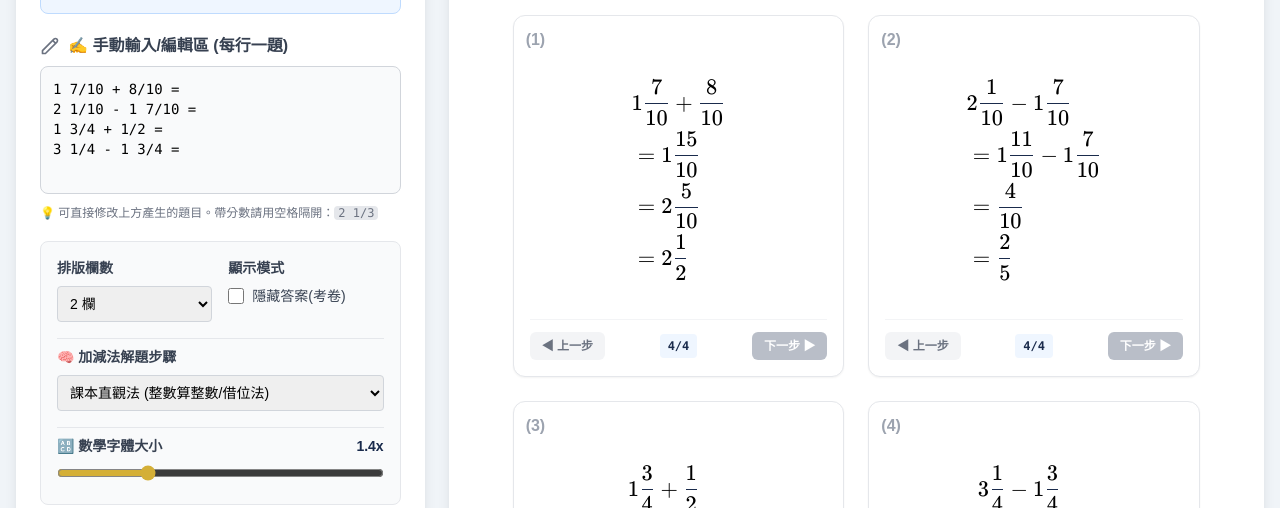
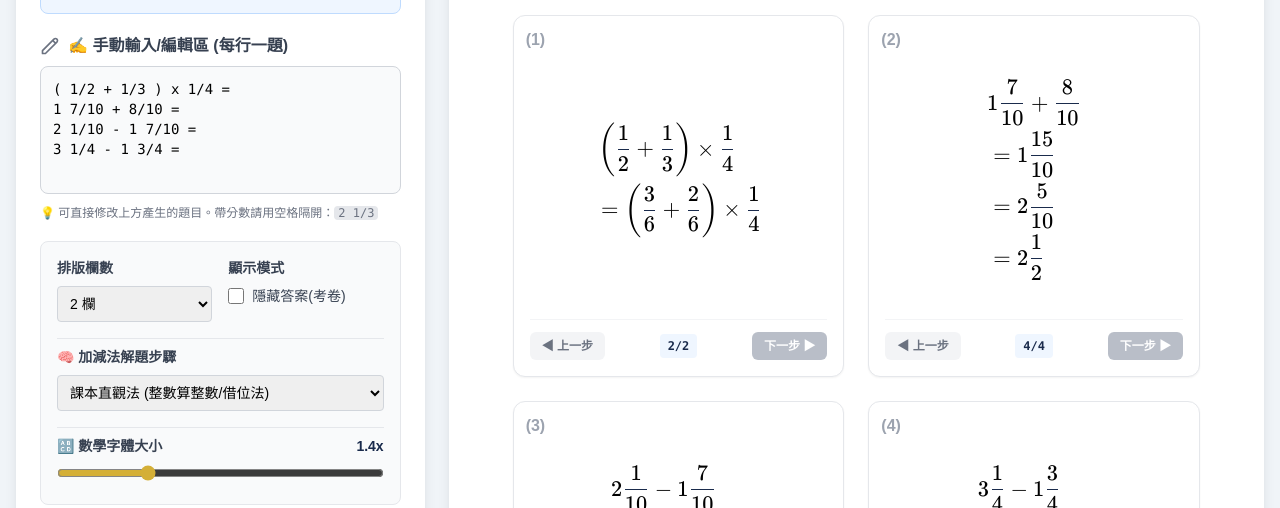
Before and after one commit to puti001/teach_tools, a plain HTML site: page Fraction.html in a window 1280 px wide. Shown: the part 292-800 px from the top of the page. Drawn offline with nearby package versions, Linux system fonts and the light colour scheme.

Commit message:
Enhance math input and add expression parser
Updated default math input values and added a recursive expression parsing tool with support for mixed operations and LaTeX formatting.

```diff
--- a/Fraction.html
+++ b/Fraction.html
@@ -246,8 +246,8 @@
         document.addEventListener("DOMContentLoaded", () => {
             document.getElementById('auto-grade').value = '4';
             document.getElementById('auto-count').value = '4';
-            // 給予測試課本例題的預設值
-            document.getElementById('math-input').value = "1 7/10 + 8/10 =\n2 1/10 - 1 7/10 =\n1 3/4 + 1/2 =\n3 1/4 - 1 3/4 =";
+            // 給予測試課本例題的預設值，加入四則混合示範
+            document.getElementById('math-input').value = "( 1/2 + 1/3 ) x 1/4 =\n1 7/10 + 8/10 =\n2 1/10 - 1 7/10 =\n3 1/4 - 1 3/4 =";
             generateMath();
         });
 
@@ -393,6 +393,56 @@
             return { w, n, d: imp.d };
         }
 
+        // 🌟 新增：強大的遞迴表達式解析工具群
+        function formatTokenToLatex(t) {
+            if (t === '(') return '\\left(';
+            if (t === ')') return '\\right)';
+            if (t === '*' || t.toLowerCase() === 'x' || t === '×') return '\\times';
+            if (t === '/' || t === '÷') return '\\div';
+            if (t === '+' || t === '-') return t;
+            return objToLatex(parseToObj(t));
+        }
+
+        function tokensToLatex(tokens) {
+            return tokens.map(formatTokenToLatex).join(' ');
+        }
+
+        function isOperator(t) {
+            return /^[\+\-\*\/\÷xX×]$/.test(t);
+        }
+
+        function toEvalStr(t) {
+            if (t.includes('/')) {
+                let parts = t.split(/\s+/);
+                if (parts.length === 2) {
+                    return `(${parts[0]} + ${parts[1]})`;
+                } else {
+                    return `(${t})`;
+                }
+            }
+            return t;
+        }
+
+        function toEvalOp(op) {
+            if (op === '*' || op.toLowerCase() === 'x' || op === '×') return '*';
+            if (op === '/' || op === '÷') return '/';
+            return op;
+        }
+
+        function toMixedString(frac) {
+            if (typeof frac === 'number' || typeof frac === 'string') return String(frac);
+            if (!frac || typeof frac.n === 'undefined' || typeof frac.d === 'undefined') return String(frac);
+            let n = frac.n, d = frac.d, s = frac.s;
+            if (d === 1) return (s < 0 ? "-" : "") + n;
+            if (n === 0) return "0";
+            let signStr = s < 0 ? "-" : "";
+            if (n < d) return signStr + `${n}/${d}`;
+            let w = Math.floor(n / d);
+            let rem = n % d;
+            if (rem === 0) return signStr + w;
+            return signStr + `${w} ${rem}/${d}`;
+        }
+
         // 🌟 雙核運算引擎：包含「課本直觀法」與「全化假分數法」
         function buildBinarySteps(f1_str, op, f2_str, calcMethod) {
             let steps = [];
@@ -528,56 +578,101 @@
             return uniqueSteps;
         }
 
+        // 🌟 重寫：支援四則運算、括號「先乘除後加減」的遞迴解題引擎
         function generateStepsArray(exp, calcMethod) {
-            const tokenRegex = /([0-9]+\s+[0-9]+\/[0-9]+|[0-9]+\/[0-9]+|[0-9]+|[\+\-\*\/\÷xX×])/g;
-            const tokens = exp.match(tokenRegex);
+            const tokenRegex = /([0-9]+\s+[0-9]+\/[0-9]+|[0-9]+\/[0-9]+|[0-9]+|[\+\-\*\/\÷xX×\(\)])/g;
+            let tokens = exp.match(tokenRegex);
             if (!tokens) return [exp];
+            tokens = tokens.map(t => t.trim()).filter(t => t !== '');
 
-            let cleanTokens = tokens.map(t => t.trim());
-            let ops = cleanTokens.filter(t => /^[\+\-\*\/\÷xX×]$/.test(t));
-            let nums = cleanTokens.filter(t => !/^[\+\-\*\/\÷xX×]$/.test(t));
+            let steps = [];
+            steps.push(tokensToLatex(tokens));
 
-            if (ops.length === 1 && nums.length === 2) {
+            let safety = 0;
+            while (tokens.length > 1 && safety++ < 30) {
+                // 1. 去除已經運算完畢的多餘括號 (例如: ( 5/6 ) -> 5/6 )
+                let modifiedParens = false;
+                for (let i = 0; i < tokens.length - 2; i++) {
+                    if (tokens[i] === '(' && tokens[i+2] === ')' && !isOperator(tokens[i+1])) {
+                        tokens.splice(i+2, 1);
+                        tokens.splice(i, 1);
+                        modifiedParens = true;
+                        break;
+                    }
+                }
+                if (modifiedParens) {
+                    let currentLatex = tokensToLatex(tokens);
+                    if (steps[steps.length - 1] !== currentLatex) steps.push(currentLatex);
+                    continue;
+                }
+
+                // 2. 尋找最內層括號
+                let l = -1, r = tokens.length;
+                for (let i = tokens.length - 1; i >= 0; i--) {
+                    if (tokens[i] === '(') { l = i; break; }
+                }
+                if (l !== -1) {
+                    r = tokens.indexOf(')', l);
+                    if (r === -1) r = tokens.length;
+                } else {
+                    l = 0; r = tokens.length;
+                }
+
+                // 3. 依照「先乘除、後加減」尋找運算目標
+                let opIndex = -1;
+                for (let i = l + 1; i < r; i++) {
+                    if (tokens[i] === '*' || tokens[i].toLowerCase() === 'x' || tokens[i] === '×' || tokens[i] === '/' || tokens[i] === '÷') {
+                        opIndex = i; break;
+                    }
+                }
+                if (opIndex === -1) {
+                    for (let i = l + 1; i < r; i++) {
+                        if (tokens[i] === '+' || tokens[i] === '-') {
+                            opIndex = i; break;
+                        }
+                    }
+                }
+
+                if (opIndex === -1) break; // 避免無限迴圈
+
+                let leftToken = tokens[opIndex - 1];
+                let opToken = tokens[opIndex];
+                let rightToken = tokens[opIndex + 1];
+
+                if (!leftToken || !rightToken || isOperator(leftToken) || isOperator(rightToken) || leftToken==='(' || rightToken===')') {
+                    break;
+                }
+
+                // 4. 獲取這個「單一運算」的詳細步驟
+                let subSteps = buildBinarySteps(leftToken, opToken, rightToken, calcMethod);
+
+                // 5. 將這些子步驟，完美無縫嵌入到「完整的長算式」中
+                for (let k = 1; k < subSteps.length; k++) {
+                    let stepLatex = "";
+                    for (let i = 0; i < tokens.length; i++) {
+                        if (i === opIndex - 1) {
+                            stepLatex += subSteps[k] + " ";
+                            i = opIndex + 1; // 跳過已替換的運算符和右側數字
+                        } else {
+                            stepLatex += formatTokenToLatex(tokens[i]) + " ";
+                        }
+                    }
+                    stepLatex = stepLatex.trim();
+                    if (steps[steps.length - 1] !== stepLatex) steps.push(stepLatex);
+                }
+
+                // 6. 計算此步驟結果，並更新代幣陣列供下一次迴圈使用
+                let evalStr = toEvalStr(leftToken) + " " + toEvalOp(opToken) + " " + toEvalStr(rightToken);
+                let rawResult = "";
                 try {
-                    return buildBinarySteps(nums[0], ops[0], nums[1], calcMethod);
-                } catch(e) { console.error(e); }
+                    let fracResult = math.evaluate(evalStr);
+                    rawResult = toMixedString(fracResult);
+                } catch(e) { break; }
+
+                tokens.splice(opIndex - 1, 3, rawResult);
             }
 
-            let latexStr = '', evalStr = '';
-            cleanTokens.forEach(t => {
-                if (/^[\+\-\*\/\÷xX×]$/.test(t)) {
-                    if (t === '*' || t.toLowerCase() === 'x' || t === '×') { latexStr += ' \\times '; evalStr += ' * '; }
-                    else if (t === '/' || t === '÷') { latexStr += ' \\div '; evalStr += ' / '; }
-                    else { latexStr += ` ${t} `; evalStr += ` ${t} `; }
-                } else {
-                    if (t.includes('/')) {
-                        let parts = t.split(/\s+/);
-                        if (parts.length === 2) {
-                            let [w, frac] = parts; let [n, d] = frac.split('/');
-                            latexStr += `${w}\\frac{${n}}{${d}}`; evalStr += `(${w} + ${n}/${d})`;
-                        } else {
-                            let [n, d] = t.split('/');
-                            latexStr += `\\frac{${n}}{${d}}`; evalStr += `(${n}/${d})`;
-                        }
-                    } else { latexStr += t; evalStr += t; }
-                }
-            });
-            try {
-                let ans = toMixedLatex(math.evaluate(evalStr));
-                return [latexStr, ans];
-            } catch(e) { return [latexStr]; }
-        }
-
-        function toMixedLatex(frac) {
-            if (typeof frac === 'number' || typeof frac === 'string') return String(frac);
-            if (!frac || typeof frac.n === 'undefined' || typeof frac.d === 'undefined') return String(frac);
-            let n = frac.n, d = frac.d, s = frac.s;
-            if (d === 1) return (s < 0 ? "-" : "") + n;
-            if (n === 0) return "0";
-            if (n < d) return (s < 0 ? "-" : "") + `\\frac{${n}}{${d}}`;
-            let whole = Math.floor(n / d), rem = n % d, signStr = s < 0 ? "-" : "";
-            if (rem === 0) return signStr + whole;
-            return signStr + `${whole}\\frac{${rem}}{${d}}`;
+            return steps;
         }
 
         function generateMath() {
```
